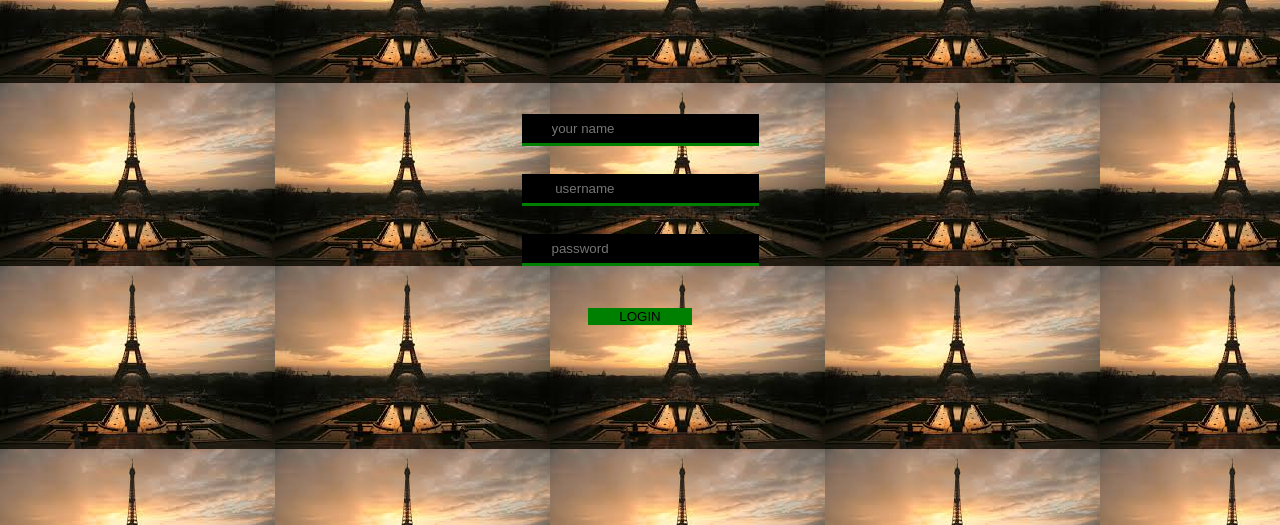
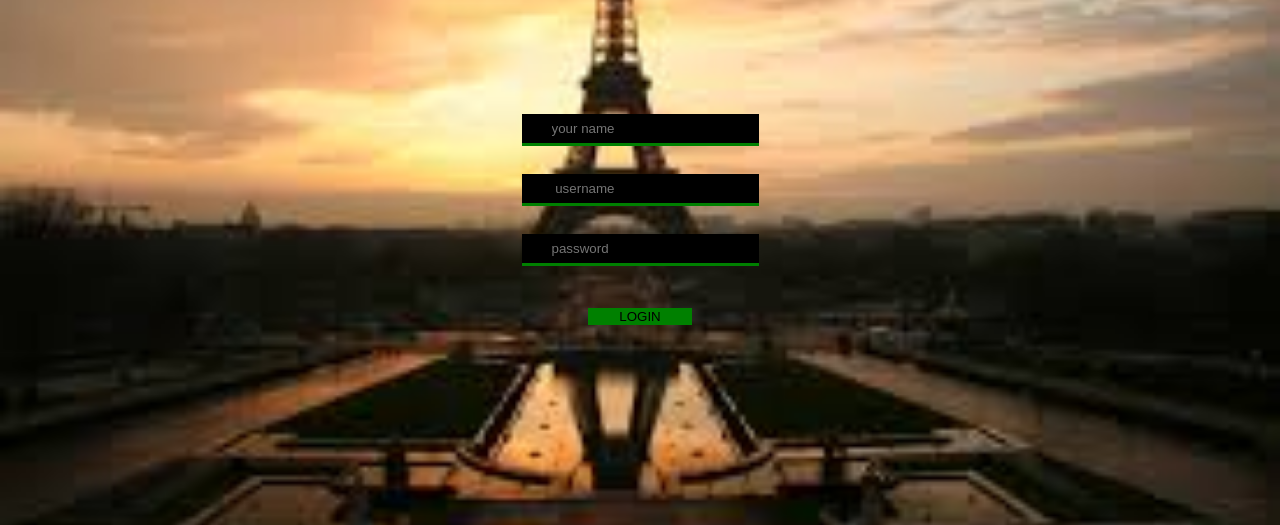
Before and after one commit to ankit123-cool/login-form, a plain HTML site: page index.html in a window 1280 px wide. Shown: the part 283-808 px from the top of the page. Drawn offline with Linux system fonts and the light colour scheme.

Commit message:
Update style.css

```diff
--- a/style.css
+++ b/style.css
@@ -1,4 +1,4 @@
-body{background-image:url("image.jpg") ;}
+body{background-image:url("image.jpg") ; background-size:cover;}
 div{text-align:center; margin:200px;}
 h2{color:white; margin:100px 300px 100px 300px; border-bottom: 5px solid green; font-size:60px;}
 input{background-color:black;color:white;border:none; border-bottom: 3px solid green; margin:5px; padding:7px 30px;}
```
